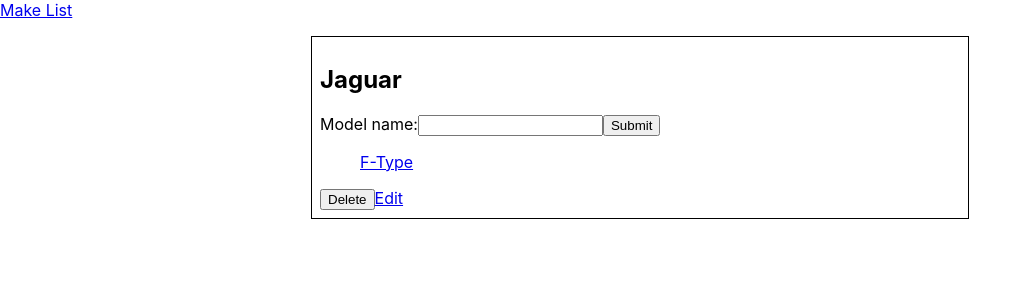
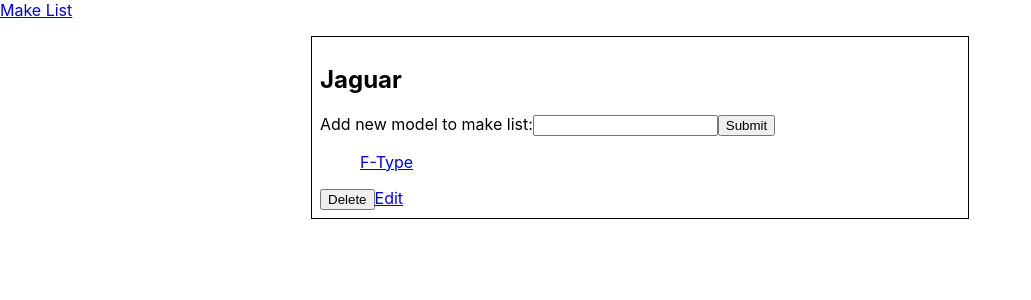
Before and after one commit to benedikt-orsolic/react-mobx, a React (Create React App) app: page /make/1 in a window 1280 px wide. Shown: the top 300 px of the page, without its empty margins (0-1031 px from the left). Built offline with nearby package versions, Linux system fonts and the light colour scheme.

Commit message:
Change input field labels to make it more clear for what they are

```diff
--- a/src/Components/MakeInput.jsx
+++ b/src/Components/MakeInput.jsx
@@ -5,7 +5,7 @@
   return (
     <form onSubmit={event => uiStore.handleSubmit(event)}>
       <label>
-        Make name:
+        Add new car make:
         <input
           type="text"
           value={uiStore.getName}
--- a/src/Components/ModelInput.jsx
+++ b/src/Components/ModelInput.jsx
@@ -8,7 +8,7 @@
     return (
         <form onSubmit={event => uiStore.handleSubmit(event)}>
         <label>
-            Model name:
+            Add new model to make list:
             <input type="text" value={uiStore.getName} onChange={event => uiStore.handleChange(event)} />
         </label>
         <input type="submit" value="Submit" />
```
